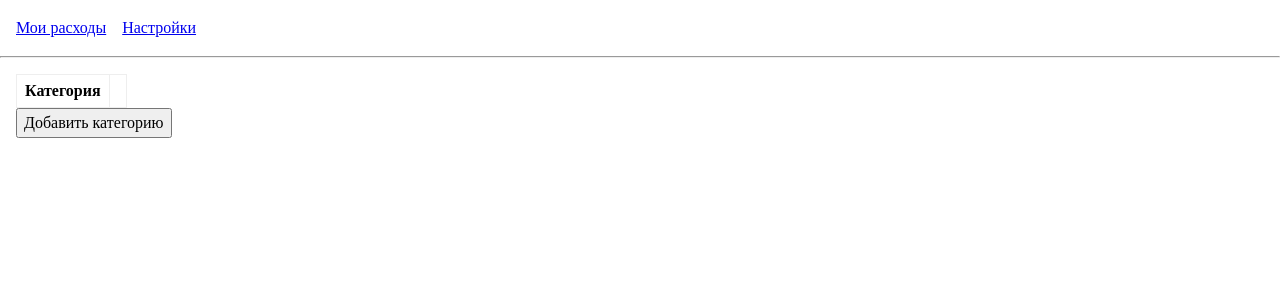
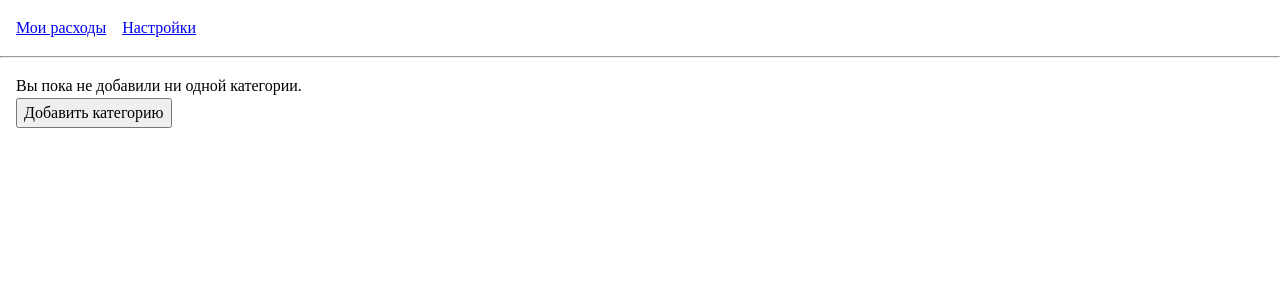
Before and after one commit to IlyaSemenov/tinkoff-solutioncup-frontend, a Vue app: page /settings/categories in a window 1280 px wide. Shown: the top 300 px of the page. Built offline with nearby package versions, Linux system fonts and the light colour scheme.

Commit message:
убрать таблицу категорий если их нет

```diff
--- a/src/pages/settings/categories.vue
+++ b/src/pages/settings/categories.vue
@@ -38,7 +38,7 @@ export default defineComponent({
 
 <template>
 	<div>
-		<table class="x-table">
+		<table v-if="all_categories.length" class="x-table">
 			<thead>
 				<tr>
 					<th>Категория</th>
@@ -58,6 +58,7 @@ export default defineComponent({
 				</tr>
 			</tbody>
 		</table>
+		<div v-else>Вы пока не добавили ни одной категории.</div>
 		<button type="button" @click="add_category">Добавить категорию</button>
 	</div>
 </template>
```
